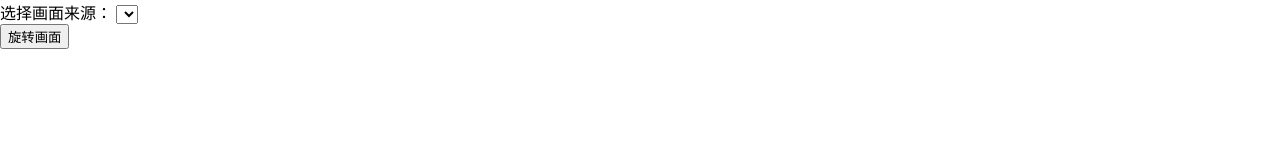
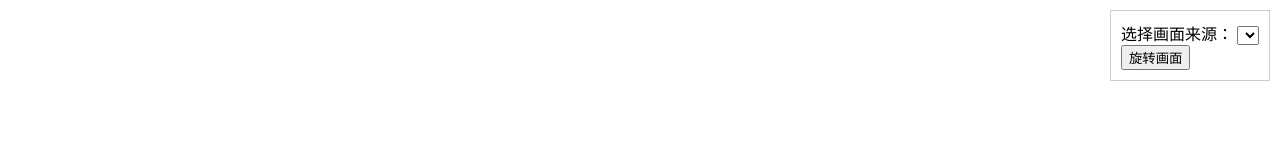
Before and after one commit to FusionPlmH/webpage, a plain HTML site: page index.html in a window 1280 px wide. Drawn offline with Linux system fonts and the light colour scheme.

Commit message:
Update index.html

```diff
--- a/index.html
+++ b/index.html
@@ -3,9 +3,14 @@
 <head>
     <title>调用摄像头的网页</title>
     <style>
-        body {
-            margin: 0;
-            overflow: hidden;
+        #floatingWindow {
+            position: fixed;
+            top: 10px;
+            right: 10px;
+            background-color: #ffffff;
+            border: 1px solid #cccccc;
+            padding: 10px;
+            z-index: 9999;
         }
 
         #videoElement {
@@ -16,12 +21,10 @@
     </style>
 </head>
 <body>
-    <div>
+    <div id="floatingWindow">
         <label for="cameraSelect">选择画面来源：</label>
         <select id="cameraSelect"></select>
-    </div>
-
-    <div>
+        <br>
         <button onclick="rotateVideo()">旋转画面</button>
     </div>
 
```
